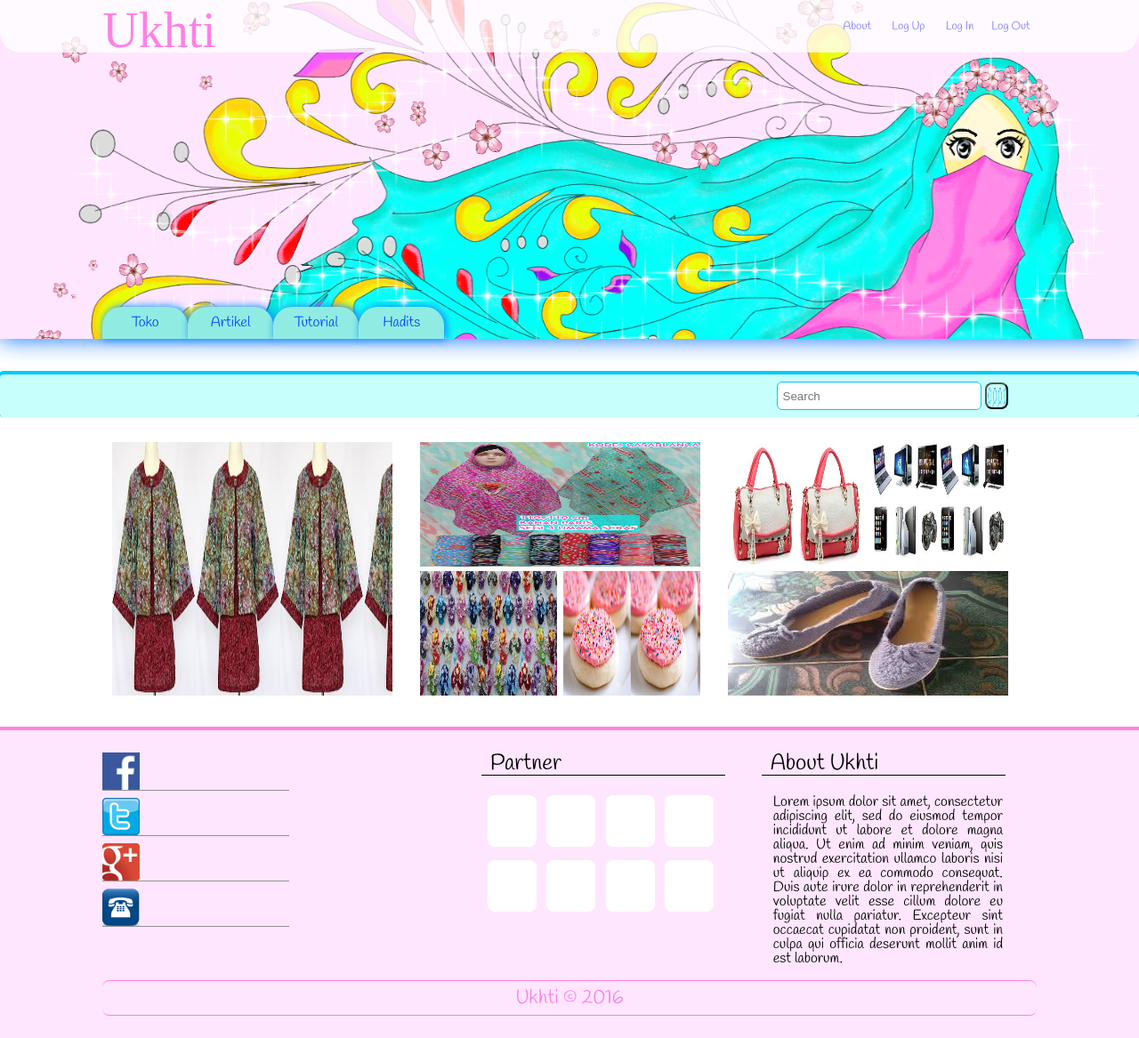
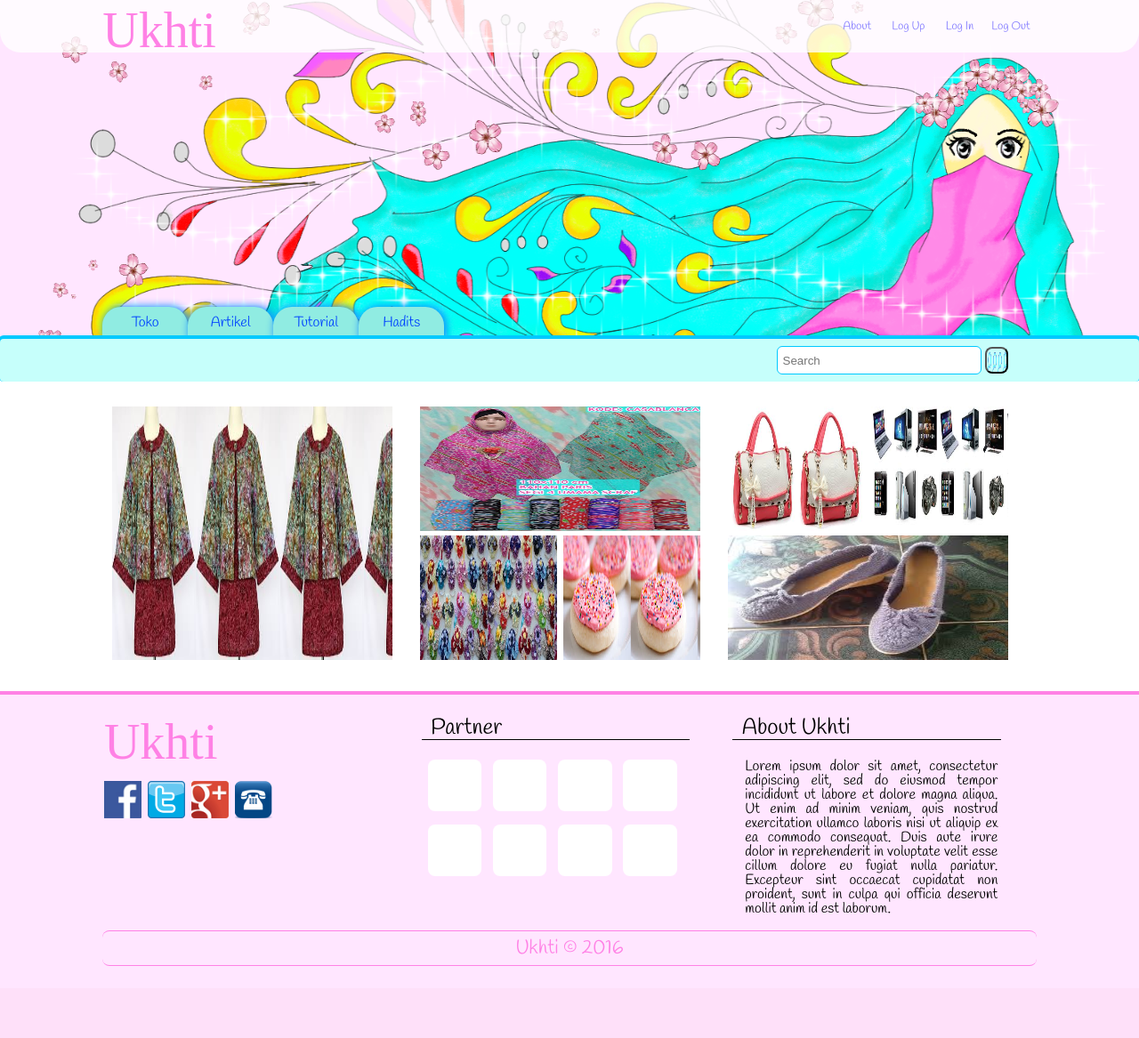
Before and after one commit to Rinayulyani/Ukhti, a PHP site: page /tas.php in a window 1280 px wide. Shown: the whole page at 89% size. After the commit the page ends 1086 px from the top, so only its background shows below. Run offline with PHP 8.4, Linux system fonts and the light colour scheme.

Commit message:
logo kontak added

```diff
--- a/assets/css/style.css
+++ b/assets/css/style.css
@@ -49,7 +49,6 @@ body {
 	width: 100%;
 	height: auto;
 	float: left;
-	margin-bottom: 40px;
 	box-shadow: 0px 0px 25px 0px #006FFF;
 	background: url(../images/header.png);
 	background-size: 97% 400px;
@@ -591,52 +590,6 @@ body {
 	float: left;
 }
 
-#kontak {
-	width: 5%;
-	height: 4px;
-	float: left;
-}
-
-.fb {
-	width: 19%;
-	height: auto;
-	float: left;
-	-webkit-background-size: 19% auto;
-	-moz-background-size: 19% auto;
-	-o-background-size: 19% auto;
-	background-size: 19% auto;
-}
-
-.twitt {
-	width: 19%;
-	height: auto;
-	float: left;
-	-webkit-background-size: 19% auto;
-	-moz-background-size: 19% auto;
-	-o-background-size: 19% auto;
-	background-size: 19% auto;
-}
-
-.mail {
-	width: 19%;
-	height: auto;
-	float: left;
-	-webkit-background-size: 19% auto;
-	-moz-background-size: 19% auto;
-	-o-background-size: 19% auto;
-	background-size: 19% auto;
-}
-
-.no-kontak {
-	width: 19%;
-	height: auto;
-	float: left;
-	-webkit-background-size: 19% auto;
-	-moz-background-size: 19% auto;
-	-o-background-size: 19% auto;
-	background-size: 19% auto;
-}
-
 #logoF {
 	width: 100%;
 	height: auto;
@@ -648,17 +601,17 @@ body {
 }
 
 #kontak {
-	width: 50%;
+	width: 13%;
 	height: auto;
 	float: left;
-	border-bottom: solid 1px #929292;
-	margin: 0px 50% 8px 0px;
+	margin-right: 4px;
 }
 
 .info {
-	width: 30%;
+	width: 33%;
 	height: auto;
 	float: left;
+	padding: 0px 0.165%;
 }
 
 #judul {
--- a/tas.php
+++ b/tas.php
@@ -52,19 +52,12 @@
 			</div>
 		</div>
 		<div id="footer">
-			<div class="contact">
-			<div id="kontak">
-					<a href=""><div class="fb"><img src="assets/images/fb.png"></div></a>
-				</div>
-				<div id="kontak">
-					<a href=""><div class="twitt"><img src="assets/images/twitt.png"></div></a>
-				</div>
-				<div id="kontak">
-					<div class="mail"><img src="assets/images/g+.png"></div>
-				</div>
-				<div id="kontak">
-					<div class="no-kontak"><img src="assets/images/kontak.png"></div>
-				</div>
+			<div class="info">
+				<div id="logoF">Ukhti</div>
+				<a href=""><div id="kontak"><img src="assets/images/fb.png"></div></a>
+				<a href=""><div id="kontak"><img src="assets/images/twitt.png"></div></a>
+				<div id="kontak"><img src="assets/images/g+.png"></div>
+				<div id="kontak"><img src="assets/images/kontak.png"></div>
 			</div>
 			<div class="info">
 				<div id="judul">Partner</div>
```
Also changed, not shown: about.php (+5 -13 lines), artikel.php (+5 -13 lines), dll.php (+5 -13 lines), hadits.php (+5 -13 lines), index.php (+5 -13 lines), jubel.php (+5 -13 lines), kerudung.php (+5 -13 lines), makanan.php (+5 -13 lines), pakaian.php (+5 -13 lines), sepatu.php (+5 -13 lines), tutorial.php (+5 -13 lines).
